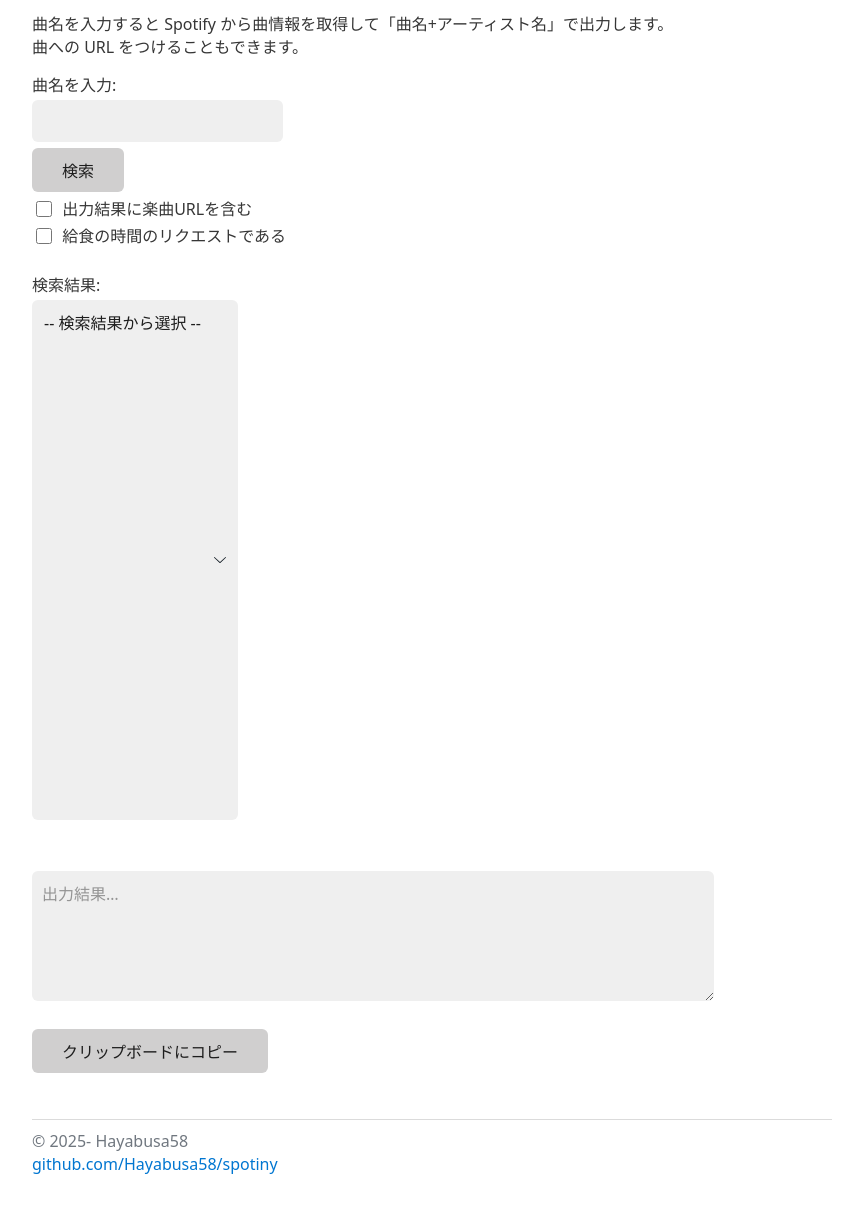
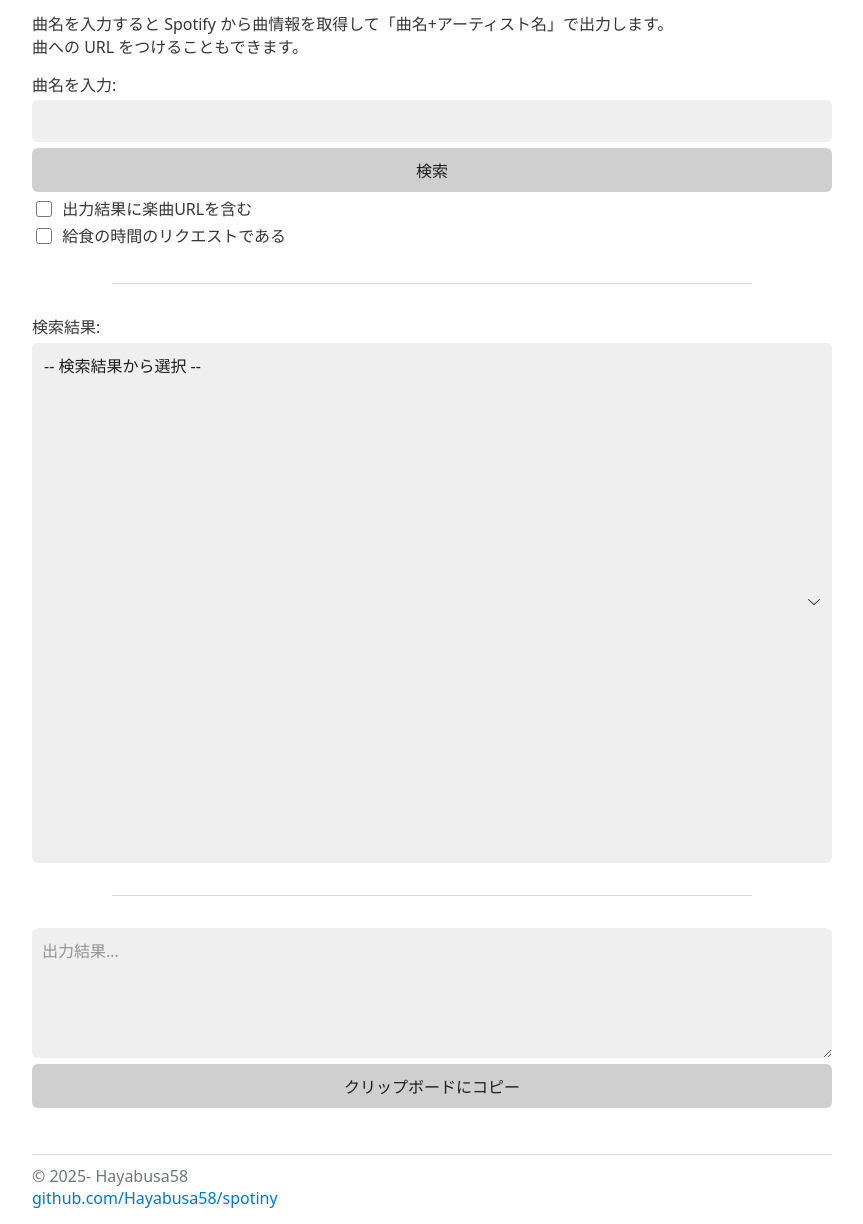
Before and after one commit to Hayabusa58/spotiny, a website with bundled scripts: page public/index.html in a window 1280 px wide. Shown: the part 76-1300 px from the top of the page, without its empty margins (208-1071 px from the left). Before the commit the page ends 1271 px from the top, so only its background shows below. Built offline with nearby package versions, Linux system fonts and the light colour scheme.

Commit message:
refine html

```diff
--- a/public/index.html
+++ b/public/index.html
@@ -6,6 +6,15 @@
   <title>Spotify から曲情報を取ってくる君</title>
   <link rel="stylesheet" href="https://cdn.jsdelivr.net/npm/water.css@2/out/water.css" />
   <script src="main.js" defer></script>
+  <style>
+    .fill-inline {
+      box-sizing: border-box;
+      width: 100%;
+    }
+    hr.shorter {
+      margin: 2rem 10%;
+    }
+  </style>
 </head>
 
 <body>
@@ -14,31 +23,37 @@
     曲への URL をつけることもできます。</p>
 
   <form id="searchForm">
-    <label for="trackInput">曲名を入力:</label><br />
-    <input type="text" id="trackInput" required />
-    <button type="submit">検索</button>
-    <br />
+    <div>
+      <label for="trackInput">曲名を入力:</label>
+      <input type="text" id="trackInput" class="fill-inline" required />
+      <button type="submit" class="fill-inline">検索</button>
+    </div>
+    <div>
       <input type="checkbox" id="hasUrl" />
       <label for="hasUrl">出力結果に楽曲URLを含む</label>
-    <br />
+    </div>
+    <div>
       <input type="checkbox" id="isKyushoku" />
       <label for="isKyushoku">給食の時間のリクエストである</label>
+    </div>
   </form>
 
-  <br />
+  <hr class="shorter" />
 
+  <div>
     <label for="trackSelect">検索結果:</label><br />
-  <select id="trackSelect" size="20">
+    <select id="trackSelect" size="20" class="fill-inline">
       <option value="">-- 検索結果から選択 --</option>
     </select>
+  </div>
 
-  <br />
+  <hr class="shorter" />
 
-  <br />
-  <textarea id="resultArea" rows="5" cols="70" readonly placeholder="出力結果…"></textarea>
-  <br />
-  <button id="copyButton">クリップボードにコピー</button>
+  <div>
+  <textarea id="resultArea" rows="5" cols="70" readonly placeholder="出力結果…" class="fill-inline"></textarea>
+  <button id="copyButton" class="fill-inline">クリップボードにコピー</button>
   <div id="copyResult"></div>
+  </div>
   <footer>
     © 2025- Hayabusa58 <br />
     <a href="https://github.com/Hayabusa58/spotiny">github.com/Hayabusa58/spotiny</a>
```
Lines whose indentation alone changed are shown as unchanged.
